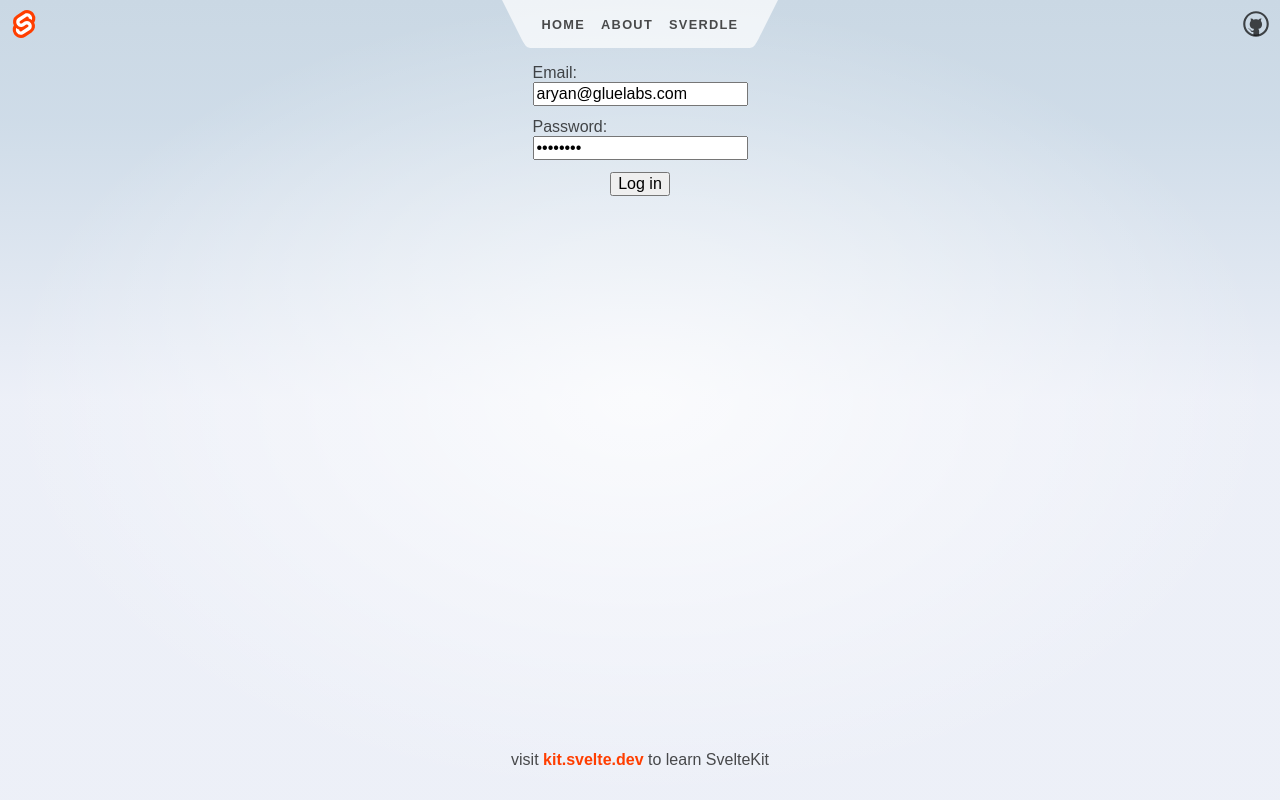
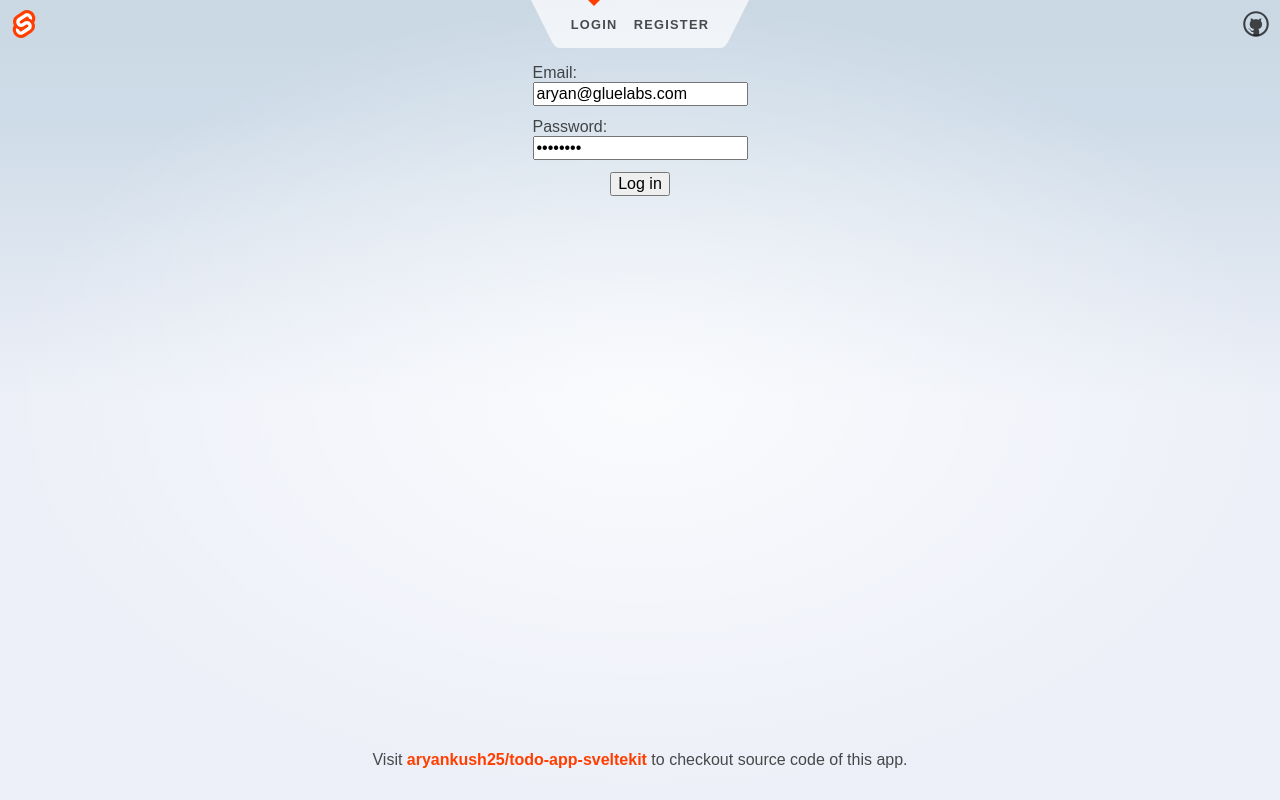
Before and after one commit to aryankush25/todo-app-sveltekit, a SvelteKit app: page /login in a window 1280 px wide. Built offline with nearby package versions, Linux system fonts and the light colour scheme.

Commit message:
Layout changes as per route

```diff
--- /dev/null
+++ b/src/lib/utils/constants.ts
@@ -0,0 +1 @@
+export const unProtectedRoutes = ['/login', '/register'];
--- a/src/routes/+layout.svelte
+++ b/src/routes/+layout.svelte
@@ -11,7 +11,11 @@
 	</main>
 
 	<footer>
-		<p>visit <a href="https://kit.svelte.dev">kit.svelte.dev</a> to learn SvelteKit</p>
+		<p>
+			Visit <a href="https://github.com/aryankush25/todo-app-sveltekit"
+				>aryankush25/todo-app-sveltekit</a
+			> to checkout source code of this app.
+		</p>
 	</footer>
 </div>
 
--- a/src/routes/Header.svelte
+++ b/src/routes/Header.svelte
@@ -2,12 +2,7 @@
 	import { page } from '$app/stores';
 	import logo from '$lib/images/svelte-logo.svg';
 	import github from '$lib/images/github.svg';
-
-	$: {
-		page.subscribe((page1) => {
-			console.log('#### page1', page1);
-		});
-	}
+	import { unProtectedRoutes } from '$lib/utils/constants';
 </script>
 
 <header>
@@ -22,6 +17,14 @@
 			<path d="M0,0 L1,2 C1.5,3 1.5,3 2,3 L2,0 Z" />
 		</svg>
 		<ul>
+			{#if unProtectedRoutes.includes($page.url.pathname)}
+				<li class:active={$page.url.pathname === '/login'}>
+					<a href="/login">Login</a>
+				</li>
+				<li class:active={$page.url.pathname === '/register'}>
+					<a href="/register">Register</a>
+				</li>
+			{:else}
 				<li class:active={$page.url.pathname === '/'}>
 					<a href="/">Home</a>
 				</li>
@@ -31,6 +34,7 @@
 				<li class:active={$page.url.pathname.startsWith('/sverdle')}>
 					<a href="/sverdle">Sverdle</a>
 				</li>
+			{/if}
 		</ul>
 		<svg viewBox="0 0 2 3" aria-hidden="true">
 			<path d="M0,0 L0,3 C0.5,3 0.5,3 1,2 L2,0 Z" />
@@ -38,7 +42,7 @@
 	</nav>
 
 	<div class="corner">
-		<a href="https://github.com/sveltejs/kit">
+		<a href="https://github.com/aryankush25">
 			<img src={github} alt="GitHub" />
 		</a>
 	</div>
```
Lines whose indentation alone changed are shown as unchanged.
